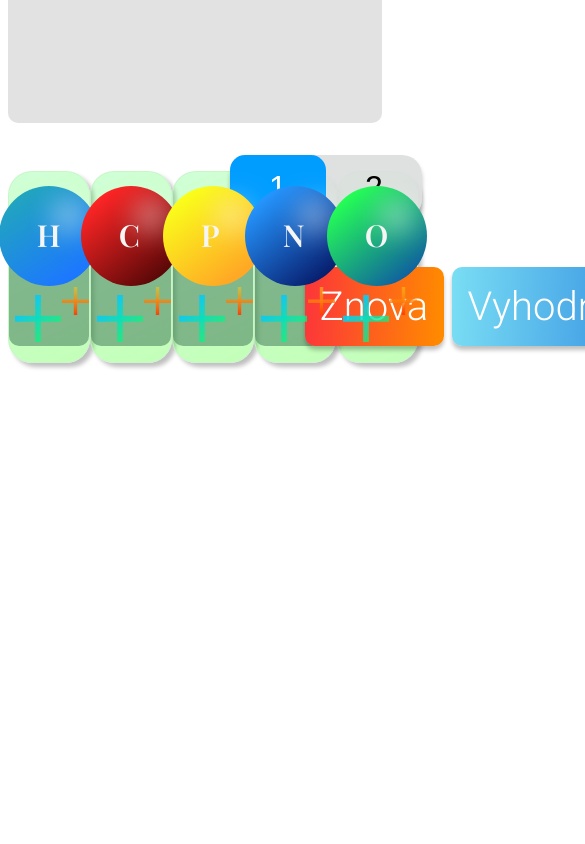
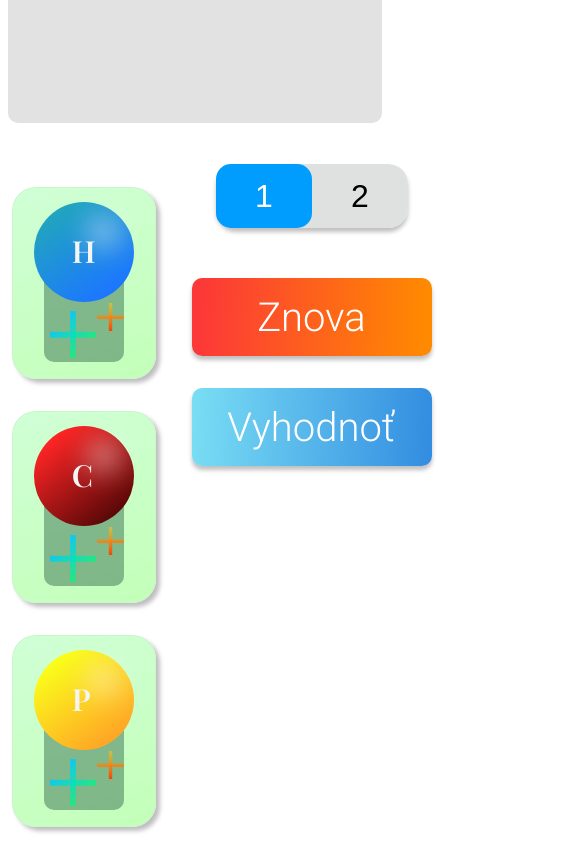
Before and after one commit to smravec/Photosynthesis-Breathing-React-Website, a React (Create React App) app: page /demo in a window 390 px wide. Shown: the part 780-1624 px from the top of the page, 585 px wide, since content can reach past the window. Before the commit the page ends 1159 px from the top, so only its background shows below. Built offline with nearby package versions, Linux system fonts and the light colour scheme.

Commit message:
DemoPage responsive till 1000px

```diff
--- a/src/components/DemoPage.js
+++ b/src/components/DemoPage.js
@@ -240,8 +240,6 @@ export default function DemoPage() {
 
                 </div>
 
-
-
             </div>
 
 
--- a/src/components/DemoPage.module.css
+++ b/src/components/DemoPage.module.css
@@ -276,7 +276,6 @@
 }
 
 .UserAddedAtom{
-
     animation: AtomAppearing 1s;
 }
 
@@ -330,7 +329,12 @@
 
 /* Input Section where everything that can interact with main content display is located */
 .MainInputContainer{
-    display: flex;
+    display: grid;
+    grid-template-columns: 7fr 3fr;
+    column-gap: 2rem;
+
+    margin-top: 2rem;
+
     justify-self: center;
     align-self: center;
 
@@ -340,12 +344,12 @@
 /* Input Content */
 
 .AddElemContainer{
-    display: flex;
-    justify-content: space-between;
+    display: grid;
+    justify-items: center;
+    grid-template-columns: repeat(auto-fit, minmax(9.5rem, 1fr));
+    row-gap: 2rem;
 
-    width: 70%;
-
-    margin-top: 3rem;
+    margin-top: 2rem;
 }
 
 /* Other buttons*/
@@ -354,9 +358,9 @@
     flex-direction: column;
     align-items: center;
 
-    width: 30%;
+    justify-content: space-around;
 
-    margin-top: 2rem;
+    max-height: 20rem;
 }
 
 /* Button that select if you are adding to the first or second display content container */
@@ -392,7 +396,6 @@
     font-size: 2rem;
 
     border-radius: 15px;
-
 }
 
 #SelectContainerButton1_checked,#SelectContainerButton2_checked{
@@ -407,17 +410,16 @@
     cursor: pointer;
 }
 
-/* Again and Evaluate buttons section */
+/* Again and Evaluate buttons */
 .FinalButtonsContainer{
-    display: flex;
-    justify-content: space-evenly;
-
-    width: 95%;
-
-    margin-top: 3rem;
+    display: grid;
+    grid-template-columns: 1fr 1fr;
+    column-gap: 1rem;
 }
 
 .ButtonAgain,.ButtonEvaluate{
+    width: 15rem;
+
     font-size: 2.5rem;
     font-weight: 100;
     font-family: "Roboto";
@@ -432,10 +434,10 @@
 
     box-shadow: 0px 4px 4px rgba(0, 0, 0, 0.25)
 }
+
 .ButtonEvaluate{
-    margin-left: 2rem;
+    background: linear-gradient(92.77deg, rgba(86, 213, 241, 0.79) 0%, rgba(14, 120, 219, 0.85) 100%);
 
-    background: linear-gradient(92.77deg, rgba(86, 213, 241, 0.79) 0%, rgba(14, 120, 219, 0.85) 100%) ;
 }
 
 .ButtonEvaluate:hover,.ButtonEvaluate:active{
@@ -444,8 +446,6 @@
 
 .ButtonAgain{
     background: linear-gradient(92.53deg, #FC3838 3.34%, #FF8A00 97.64%);
-
-    margin-left: 2rem;
 }
 
 .ButtonAgain:hover,.ButtonAgain:active{
@@ -454,7 +454,21 @@
 
 /* Media Queries for responsivity */
 /* Quick fixes */
+@media screen and (max-width:1400px){
+    .FinalButtonsContainer{
+        display: flex;
+        flex-direction: column;
 
+        justify-content: space-evenly;
+
+        margin-top: 2rem;
+    }
+
+    .ButtonEvaluate{
+        margin-top: 2rem;
+    }
+
+}
 
 
 /* Tablet Version */
@@ -463,11 +477,3 @@
 }
 
 /* Mobile Version */
-
-
-@media screen and (max-width:1375px){
-    .ButtonEvaluate{
-        margin-left: 0.5rem;
-
-    }
-}
```
